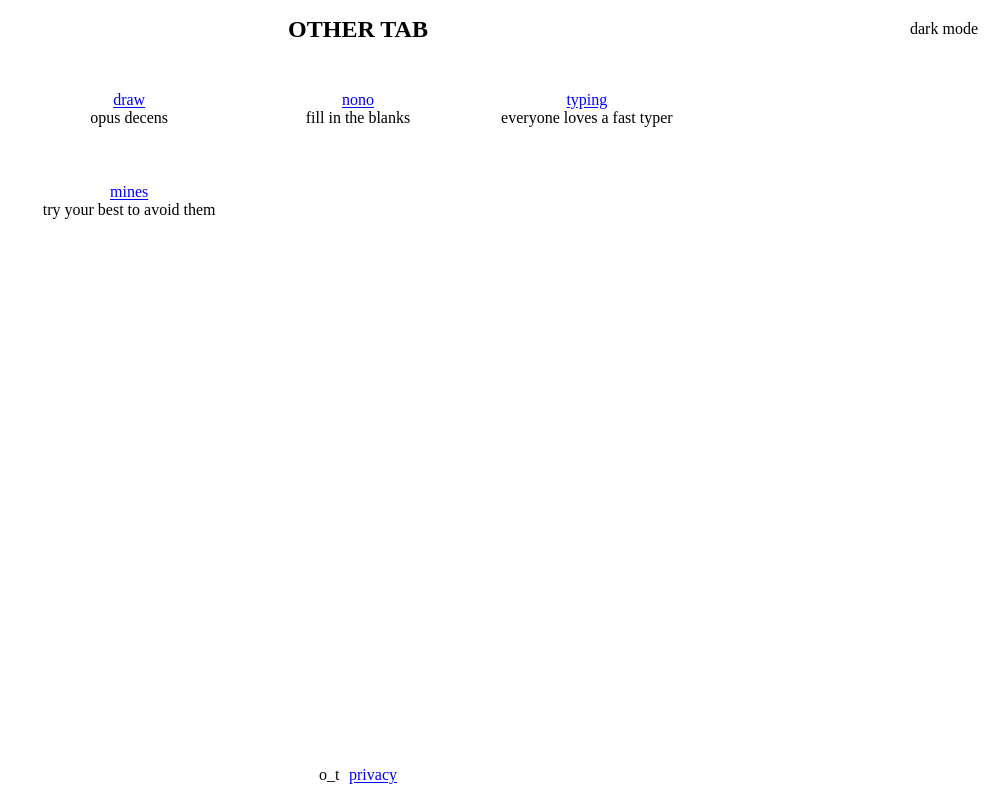
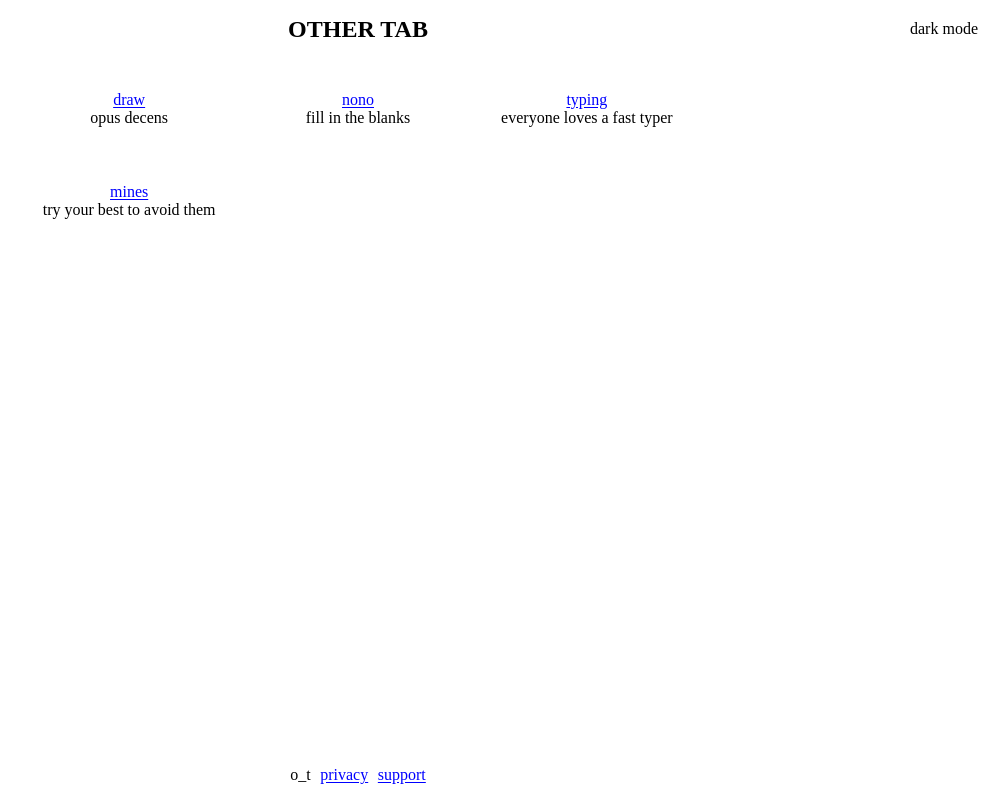
Before and after one commit to CardCounter/othertab, a plain HTML site: page docs/index.html in a window 1280 px wide. Shown: the whole page, without its empty margins (282-1280 px from the left). Drawn offline with Linux system fonts and the light colour scheme.

Commit message:
Add support link to footers across multiple documentation pages

```diff
--- a/docs/index.html
+++ b/docs/index.html
@@ -50,7 +50,7 @@
             </div>
             <div class="card">
                 <a href="">something else</a><br />
-                im not sure just yet. theres a lot of things still do be done, so im not sure when this will be finished
+                theres a lot of things still do be done, so im not sure when this will be finished
             </div>
             <div class="card">
                 <a href="cards/mines/reference mines.html">mines</a><br />
@@ -62,7 +62,7 @@
     <footer>
          <p>o_t</p>
         <a href="privacy/">privacy</a>
-        <!-- <a href="https://ko-fi.com/othertab">support</a> -->
+        <a href="https://ko-fi.com/othertab">support</a>
     </footer>
 
     <script src="scripts/mobile-block.js" data-header="OTHER TAB" data-message="other tab isnt really made for mobile, sorry"></script>
```
Also changed, not shown: docs/draw/index.html (+1 -1 lines), docs/mines/index.html (+1 -1 lines), docs/nono-create/index.html (+1 -1 lines), docs/nono/index.html (+1 -1 lines), docs/typing/index.html (+1 -1 lines).
